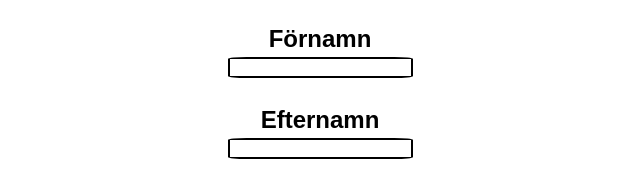
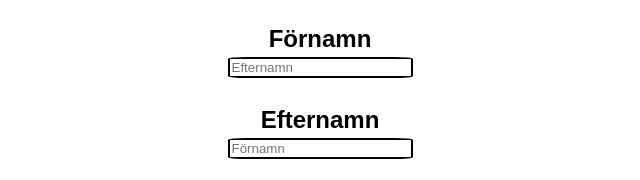
Before and after one commit to Melvin-Bubini/moment3_dt211g, a website built with Parcel: page src/animering.html in a window 1280 px wide. Shown: the part 1528-1708 px from the top of the page, 320-960 px from the left. Built offline with nearby package versions, Linux system fonts and the light colour scheme.

Commit message:
sista utkast

```diff
--- a/src/animering.html
+++ b/src/animering.html
@@ -66,10 +66,10 @@
 
             <form id="myForm">
                 <label class="formRubrik" for="">Förnamn</label>
-                <input type="text" name="fname" id="fname">
+                <input type="text" name="fname" id="fname" placeholder="Efternamn">
                 <br>
                 <label class="formRubrik" for="">Efternamn</label>
-                <input type="text" name="ename" id="ename">
+                <input type="text" name="ename" id="ename" placeholder="Förnamn">
                 <br>
                 <label class="formRubrik" for="">Roll</label>
 
--- a/src/css/_components.scss
+++ b/src/css/_components.scss
@@ -90,7 +90,7 @@
 }
 
 .aniBtn2:hover {
-    animation: rotateYExample 3s infinite alternate;
+    animation: rotateYExample 2s infinite alternate linear;
 
 }
 
```
Also changed, not shown: dist/animering.html, 1 other file.
